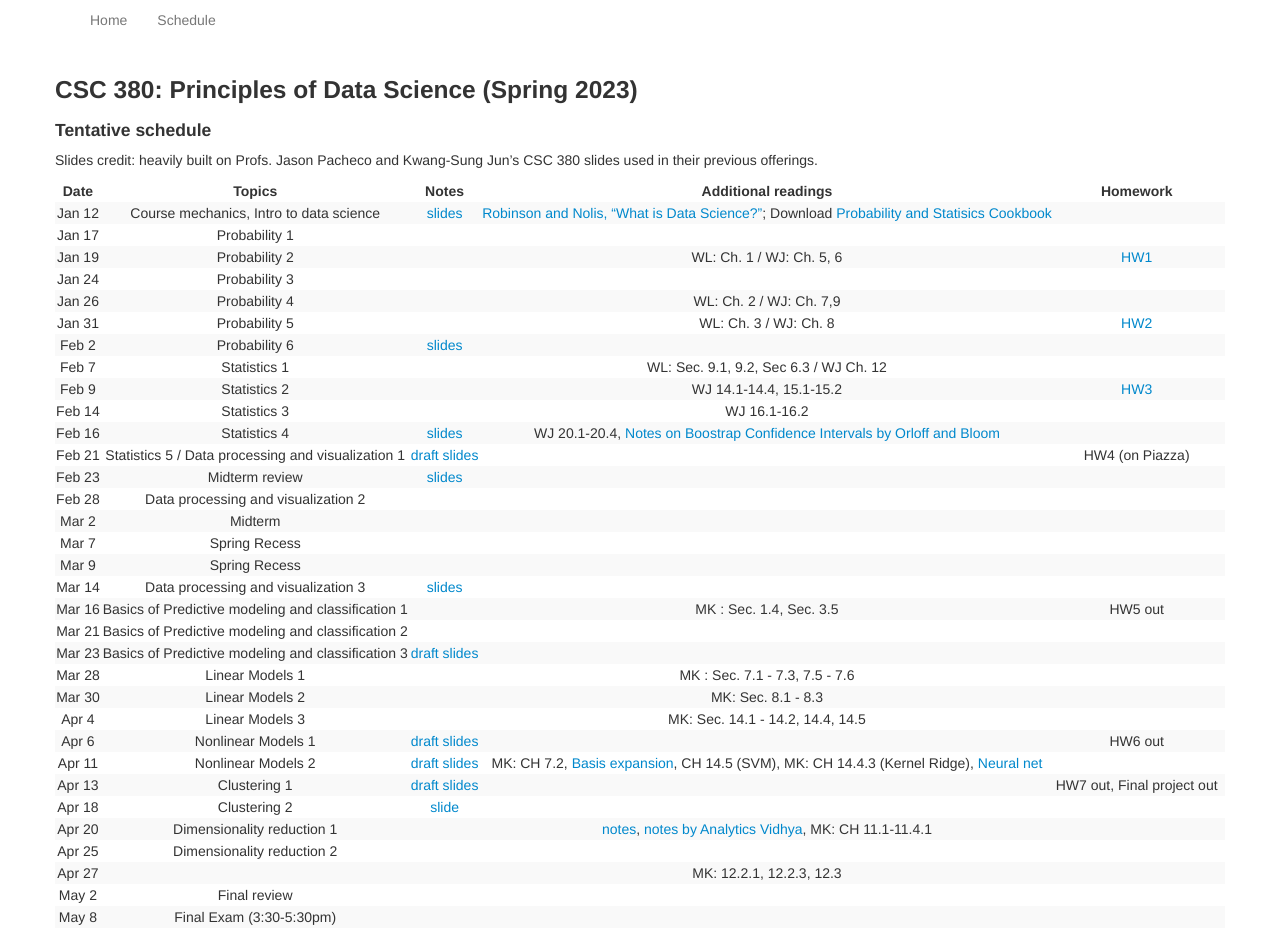
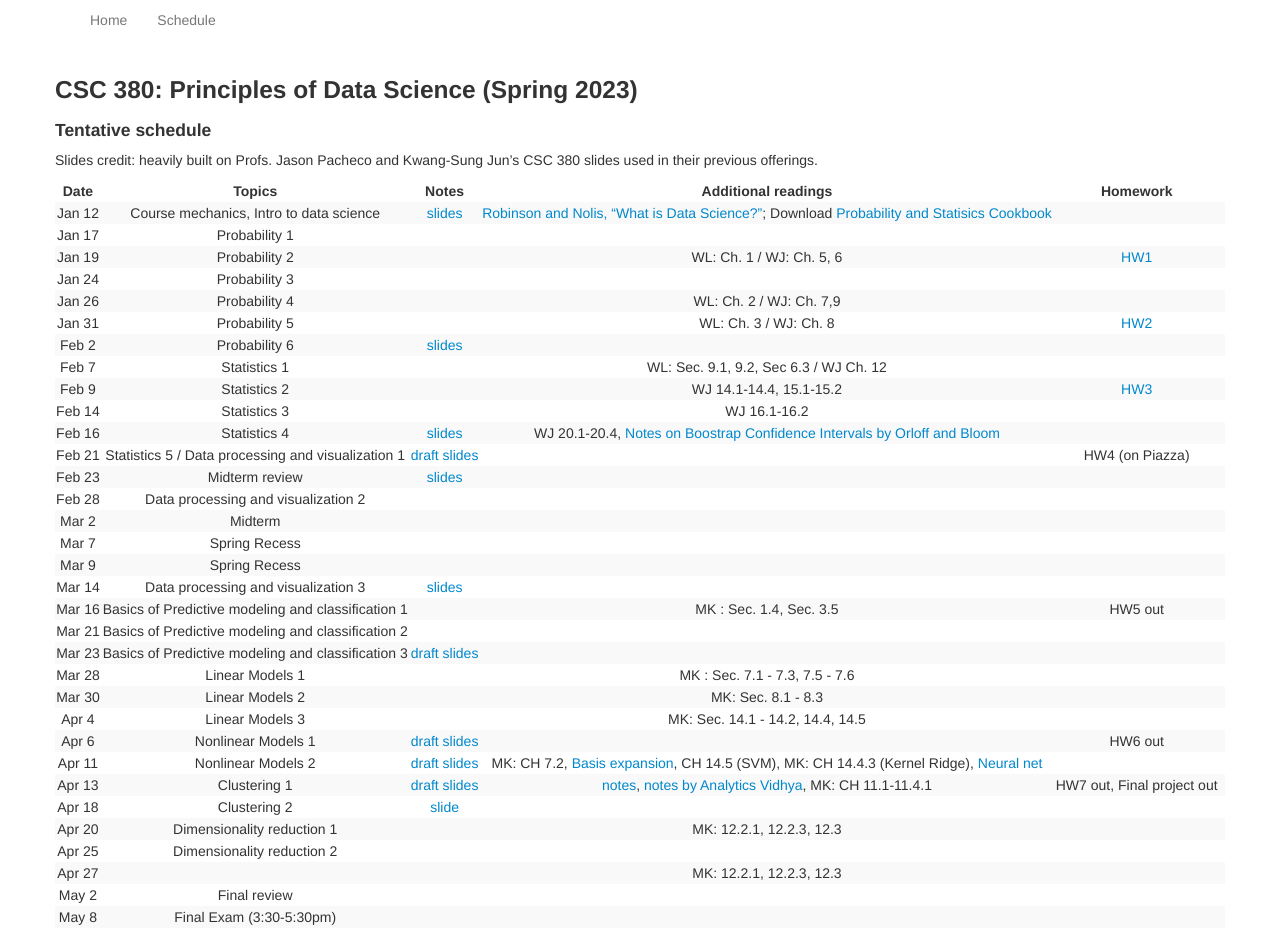
Before and after one commit to zcc1307/csc380-sp22, a Jekyll site: the page built from schedule.md, in a window 1280 px wide. Built offline with Jekyll 4.4.1, drawn with Linux system fonts in a browser that asks for light colours.

Commit message:
edit schedule

```diff
--- a/schedule.md
+++ b/schedule.md
@@ -40,9 +40,9 @@ Slides credit: heavily built on Profs. Jason Pacheco and Kwang-Sung Jun's CSC 38
 | Apr 4  |                  Linear Models 3                   |                                                                                                 |                                                                                            MK: Sec. 14.1 - 14.2, 14.4, 14.5                                                                                             |                                                                  |
 | Apr 6  |                  Nonlinear Models 1                  |   [draft slides](https://zcc1307.github.io/csc380-sp23/Slides/23s380%2008%20linearmodels.pdf)   |                                                                                                                                                                                                                         |                             HW6 out                              |
 | Apr 11 |                        Nonlinear Models 2           |                            [draft slides](https://zcc1307.github.io/csc380-sp23/Slides/23s380%2009%20nonlinearmodels.pdf)                                                                     |                                  MK: CH 7.2, [Basis expansion](https://towardsdatascience.com/non-linear-regression-basis-expansion-polynomials-splines-2d7adb2cc226), CH 14.5 (SVM), MK: CH 14.4.3 (Kernel Ridge), [Neural net](https://www.youtube.com/watch?v=aircAruvnKk)                                   |                                                                  |
-| Apr 13 |                          Clustering 1       | [draft slides](https://zcc1307.github.io/csc380-sp23/Slides/23s380%20finalprojectandkmeans.pdf)  |                                                                                                                                                                                                                         |                    HW7 out, Final project out                    |
+| Apr 13 |                          Clustering 1       | [draft slides](https://zcc1307.github.io/csc380-sp23/Slides/23s380%20finalprojectandkmeans.pdf)  |  [notes](http://www.pachecoj.com/courses/csc380_fall21/lectures/kmeans_notes.pdf), [notes by Analytics Vidhya](https://www.analyticsvidhya.com/blog/2019/08/comprehensive-guide-k-means-clustering/), MK: CH 11.1-11.4.1                                                                                                                                                                                                                       |                    HW7 out, Final project out                    |
 | Apr 18 |                            Clustering 2             | [slide](https://zcc1307.github.io/csc380-sp23/Slides/23s380%2011%20gmm.pdf) |                                                                                                                                                                                                                         |                                                                  |
-| Apr 20 |                          Dimensionality reduction 1              |                      | [notes](http://www.pachecoj.com/courses/csc380_fall21/lectures/kmeans_notes.pdf), [notes by Analytics Vidhya](https://www.analyticsvidhya.com/blog/2019/08/comprehensive-guide-k-means-clustering/), MK: CH 11.1-11.4.1 |                                                                  |
+| Apr 20 |                          Dimensionality reduction 1              |                      | MK: 12.2.1, 12.2.3, 12.3 |                                                                  |
 | Apr 25 |             Dimensionality reduction 2             |                                                                                                 |                                                                                                                                                                                                                         |                                                                  |
 | Apr 27 |                         |                                                                                                 |                                                                                                MK: 12.2.1, 12.2.3, 12.3                                                                                                 |                                                                  |
 | May 2  |                    Final review                    |                                                                                                 |                                                                                                                                                                                                                         |                                                                  |
```
